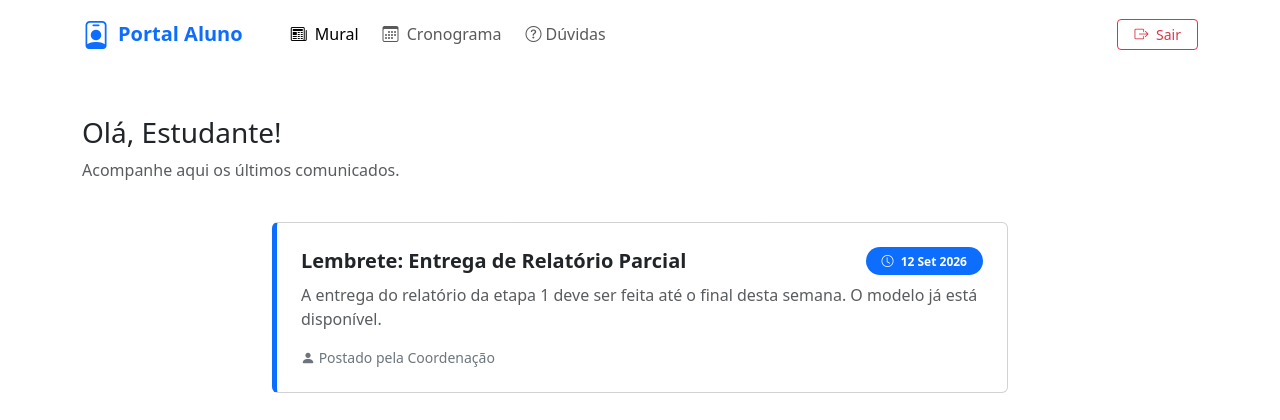
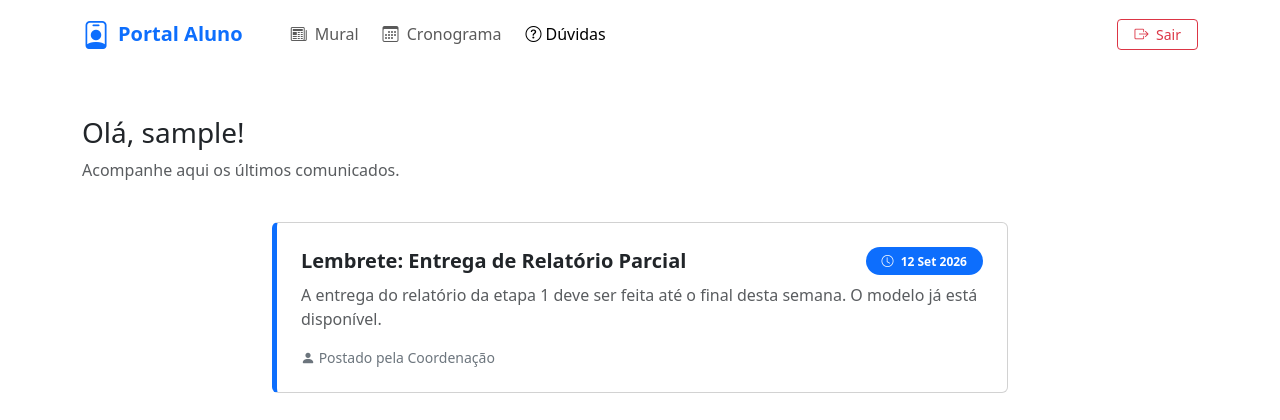
Before and after one commit to pedroka05/MaisCordenador, a FastAPI app: page /1/painel_aluno in a window 1280 px wide. Shown: the top 420 px of the page. Run offline with FastAPI, Linux system fonts and the light colour scheme; tables that the repository leaves empty hold one stand-in row (values such as "Sample post").

Commit message:
polindo as paginas já feitas

```diff
--- a/main.py
+++ b/main.py
@@ -42,8 +42,16 @@ async def student_login_form(request: Request, session: db.Sessiondep, id: Annot
 
 ### Painel do Aluno
 @app.get("/{aluno_id}/painel_aluno", name="painel_aluno", include_in_schema=False)
-def painel_aluno(request:Request, aluno_id: int):
-    return templates.TemplateResponse(request, "painel_aluno.html", {"aluno_id": aluno_id})
+def painel_aluno(request: Request, aluno_id: int, session: db.Sessiondep):
+    aluno = session.get(db.Aluno, aluno_id)
+    if aluno is None:
+        raise HTTPException(status_code=404, detail="Aluno não encontrado")
+
+    return templates.TemplateResponse(
+        request,
+        "painel_aluno.html",
+        {"aluno_id": aluno_id, "aluno": aluno},
+    )
 
 
 ### DÚVIDAS
--- a/templates/painel_aluno.html
+++ b/templates/painel_aluno.html
@@ -12,7 +12,7 @@
     <!-- NAVBAR -->
     <nav class="navbar navbar-expand-lg navbar-aluno sticky-top">
         <div class="container">
-            <a class="navbar-brand d-flex align-items-center gap-2 fw-bold text-primary" href="painel_aluno.html">
+            <a class="navbar-brand d-flex align-items-center gap-2 fw-bold text-primary">
                 <i class="bi bi-person-badge fs-3"></i> Portal Aluno
             </a>
             <button class="navbar-toggler" type="button" data-bs-toggle="collapse" data-bs-target="#menu">
@@ -20,9 +20,9 @@
             </button>
             <div class="collapse navbar-collapse" id="menu">
                 <ul class="navbar-nav me-auto mb-2 mb-lg-0 ms-4 gap-2">
-                    <li class="nav-item"><a class="nav-link active" href="painel_aluno.html"><i class="bi bi-newspaper me-1"></i> Mural</a></li>
-                    <li class="nav-item"><a class="nav-link" href="cronograma_aluno.html"><i class="bi bi-calendar3 me-1"></i> Cronograma</a></li>
-                    <li class="nav-item"><a class="nav-link" href="{{ url_for('duvidas_aluno', aluno_id=aluno_id) }}"><i class="bi bi-question-circle me-1"></i>Dúvidas</a></li>
+                    <li class="nav-item"><a class="nav-link" href="{{ url_for('painel_aluno', aluno_id=aluno_id) }}"><i class="bi bi-newspaper me-1"></i> Mural</a></li>
+                    <li class="nav-item"><a class="nav-link"><i class="bi bi-calendar3 me-1"></i> Cronograma</a></li>
+                    <li class="nav-item"><a class="nav-link active" href="{{ url_for('duvidas_aluno', aluno_id=aluno_id) }}"><i class="bi bi-question-circle me-1"></i>Dúvidas</a></li>
                 </ul>
                 <a href="index.html" class="btn btn-outline-danger btn-sm px-3"><i class="bi bi-box-arrow-right me-1"></i> Sair</a>
             </div>
@@ -33,7 +33,7 @@
     <div class="container mt-5 mb-5">
         <div class="row mb-4">
             <div class="col-12 text-center text-md-start">
-                <h3>Olá, Estudante!</h3>
+                <h3>Olá, {{ aluno.username }}!</h3>
                 <p class="text-muted">Acompanhe aqui os últimos comunicados.</p>
             </div>
         </div>
```
Also changed, not shown: templates/duvidas_aluno.html (+4 -4 lines).
